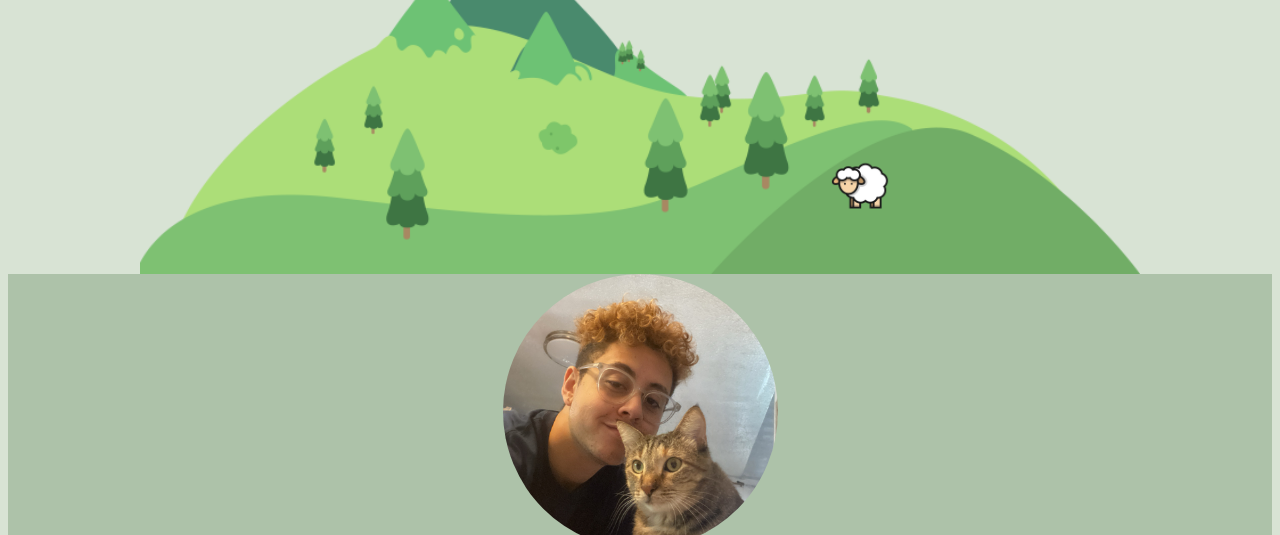
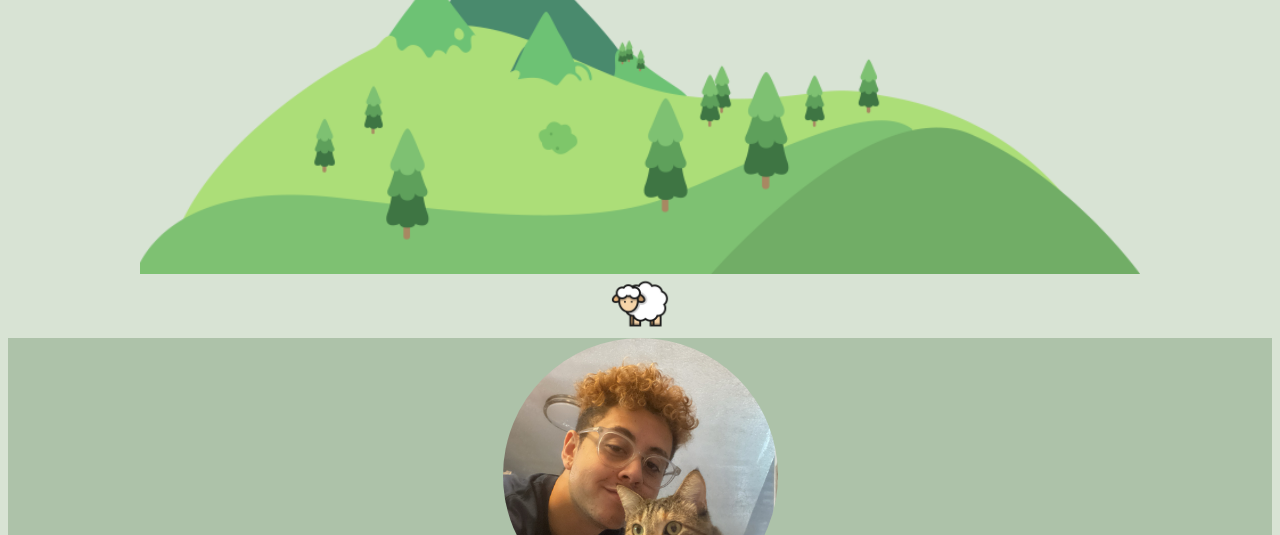
Before and after one commit to RamRefai/cv, a plain HTML site: page index.html in a window 1280 px wide. Shown: the part 265-800 px from the top of the page. Drawn offline with nearby package versions, Linux system fonts and the light colour scheme.

Commit message:
Update styles.css

```diff
--- a/css/styles.css
+++ b/css/styles.css
@@ -77,9 +77,7 @@ p{
     max-width: 100%;
 }
 #ram{
-    position: absolute;
-    right:50%;
-    top:75%;
+
     max-width: 100%;
 }
 .middle{
```
